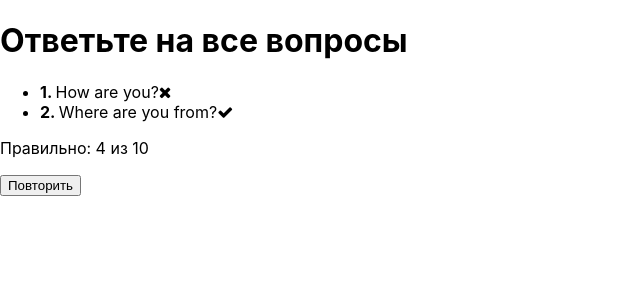
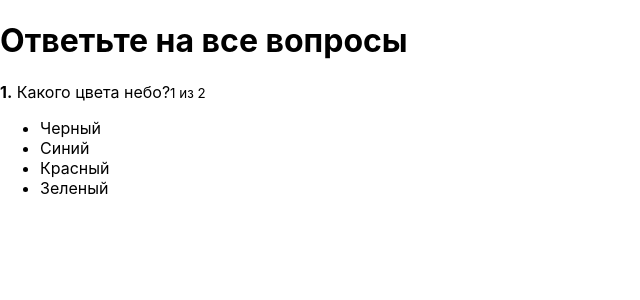
Before and after one commit to geliadonchak/SummerPractice, a React app in the folder react-quiz/: page /quiz/1 in a window 1280 px wide. Shown: the top 300 px of the page, without its empty margins (0-640 px from the left). Built offline with nearby package versions, Linux system fonts and the light colour scheme.

Commit message:
make results calculate

```diff
--- a/react-quiz/src/components/FinishedQuiz/FinishedQuiz.js
+++ b/react-quiz/src/components/FinishedQuiz/FinishedQuiz.js
@@ -2,25 +2,37 @@
 import classes from './FinishedQuiz.css';
 
 const FinishedQuiz = props => {
+    const successCount = Object.keys(props.results).reduce((total, key) => {
+        if (props.results[key] === 'success') {
+            total++;
+        }
+        return total;
+    }, 0);
+
     return (
         <div className={classes.FinishedQuiz}>
             <ul>
-                <li>
-                    <strong>1. </strong>
-                    How are you?
-                    <i className={'fa fa-times ' + classes.error}/>
-                </li>
-                <li>
-                    <strong>2. </strong>
-                    Where are you from?
-                    <i className={'fa fa-check ' + classes.success}/>
-                </li>
+                {props.quiz.map((quizItem, index) => {
+                    const cls = [
+                        'fa',
+                        props.results[quizItem.id] === 'error' ? 'fa-times' : 'fa-check',
+                        classes[props.results[quizItem.id]]
+                    ]
+
+                    return (
+                        <li key={index}>
+                            <strong>{index + 1}</strong>.&nbsp;
+                            {quizItem.question}
+                            <i className={cls.join(' ')}/>
+                        </li>
+                    );
+                })}
             </ul>
 
-            <p>Правильно: 4 из 10</p>
+            <p>Правильно {successCount} из {props.quiz.length}</p>
 
             <div>
-                <button>Повторить</button>
+                <button onClick={props.onRetry}>Повторить</button>
             </div>
         </div>
     );
--- a/react-quiz/src/containers/Quiz/Quiz.js
+++ b/react-quiz/src/containers/Quiz/Quiz.js
@@ -5,7 +5,8 @@
 
 class Quiz extends Component {
     state = {
-        isFinished: true,
+        results: {},
+        isFinished: false,
         activeQuestion: 0,
         answerState: null,
         quiz: [
@@ -43,7 +44,13 @@
         }
 
         const question = this.state.quiz[this.state.activeQuestion];
+        const results = this.state.results;
+
         if (question.rightAnswerId === answerId) {
+            if (!results[question.id]) {
+                results[question.id] = 'success';
+            }
+
             this.setState({
                 answerState: {[answerId]: 'success'}
             });
@@ -63,14 +70,25 @@
             }, 1000);
 
         } else {
+            results[question.id] = 'error';
             this.setState({
-                answerState: {[answerId]: 'error'}
+                answerState: {[answerId]: 'error'},
+                results: results
             });
         }
     }
 
     isQuizFinished() {
         return this.state.activeQuestion + 1 === this.state.quiz.length;
+    }
+
+    handleRetry = () => {
+        this.setState({
+            activeQuestion: 0,
+            answerState: null,
+            isFinished: false,
+            results: {}
+        });
     }
 
     render() {
@@ -82,7 +100,9 @@
                     {
                         this.state.isFinished
                             ? <FinishedQuiz
-
+                                  results={this.state.results}
+                                  quiz={this.state.quiz}
+                                  onRetry={this.handleRetry}
                               />
                             : <ActiveQuiz
                                 answers={this.state.quiz[this.state.activeQuestion].answers}
```
